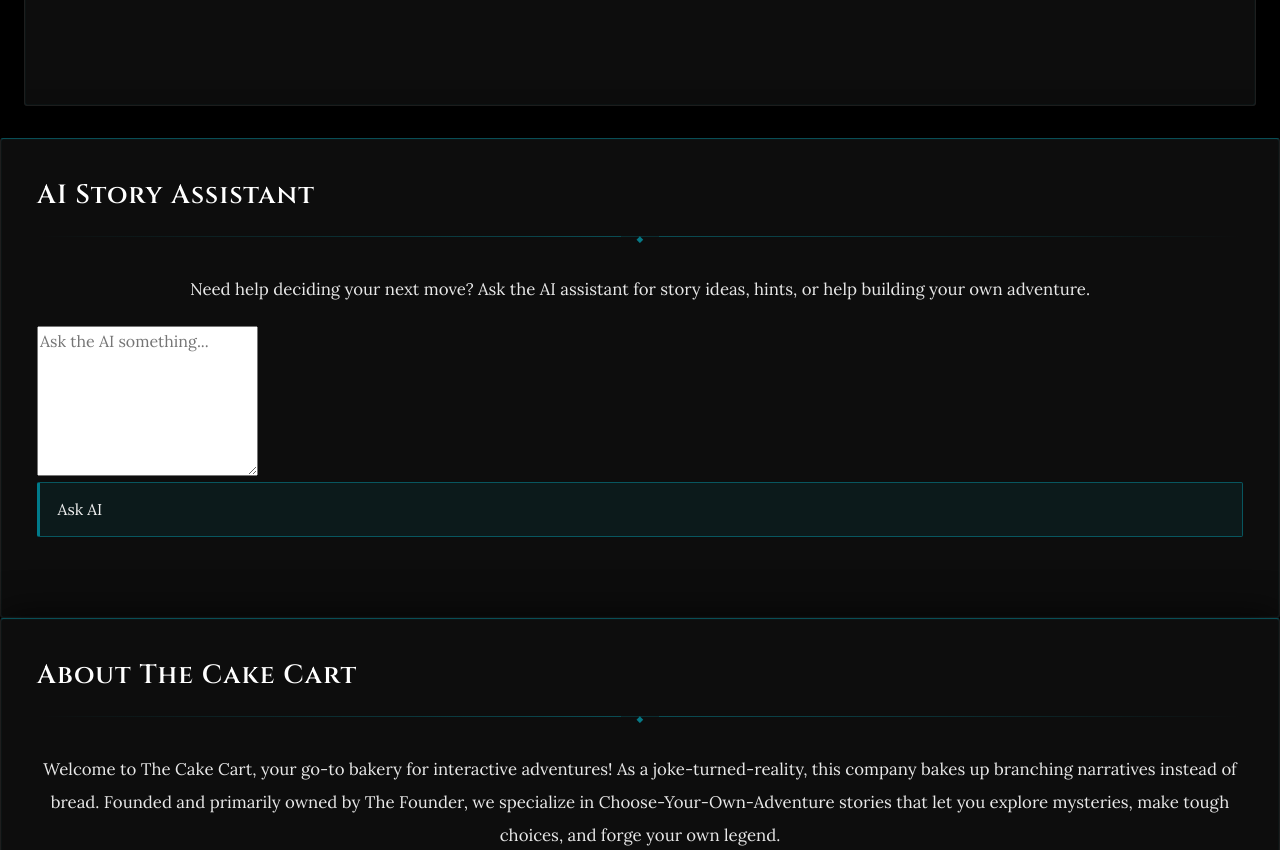
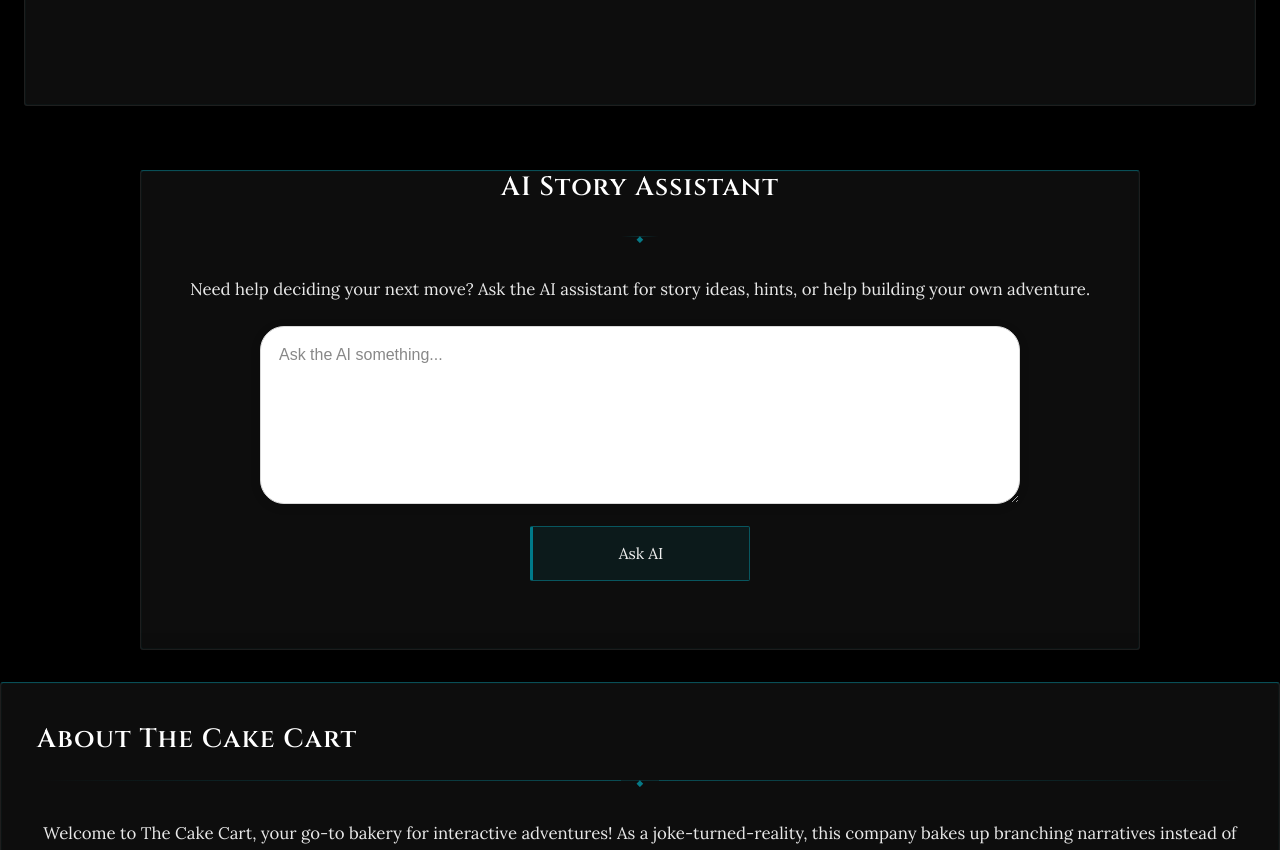
Before and after one commit to BPMSTC/HawkinsSpr26, an Angular app in the folder cyoa/: page / in a window 1280 px wide. Shown: the part 600-1450 px from the top of the page. Built offline with nearby package versions, Linux system fonts and the light colour scheme; a web font is replaced by a local one.

Commit message:
Fixed the AI UI

```diff
--- a/cyoa/src/app/app.component.scss
+++ b/cyoa/src/app/app.component.scss
@@ -499,63 +499,79 @@
   &:hover {
     color: #ffffff;
   }
+}
+
 /* AI Section */
 .ai-panel {
+  margin: 2rem auto;
+  width: 100%;
+  max-width: 1000px;
+  padding: 0 1rem;
+}
+
+.ai-panel .scene-content {
   display: flex;
-  justify-content: center;
+  flex-direction: column;
   align-items: center;
-  padding: 3rem 1rem;
+  text-align: center;
 }
 
 .ai-box {
   width: 100%;
-  max-width: 800px;
+  max-width: 760px;
   margin: 0 auto;
-  text-align: center;
 }
 
 .ai-textarea {
   width: 100%;
   min-height: 160px;
-  padding: 18px 20px;
+  padding: 16px 18px;
   border: 1px solid #d9d9d9;
-  border-radius: 18px;
+  border-radius: 24px;
   background: #ffffff;
-  color: #222;
-  font-size: 16px;
+  color: #222222;
+  font-family: Arial, Helvetica, sans-serif;
+  font-size: 1rem;
   line-height: 1.5;
   resize: vertical;
   outline: none;
-  box-shadow: 0 2px 10px rgba(0, 0, 0, 0.04);
-  transition: all 0.2s ease;
+  box-shadow: 0 2px 12px rgba(0, 0, 0, 0.08);
+  transition: border-color 0.2s ease, box-shadow 0.2s ease;
 }
 
 .ai-textarea:focus {
   border-color: #10a37f;
-  box-shadow: 0 0 0 3px rgba(16, 163, 127, 0.12);
+  box-shadow: 0 0 0 3px rgba(16, 163, 127, 0.18);
 }
 
 .ai-textarea::placeholder {
-  color: #888;
+  color: #888888;
 }
 
 .ai-box .choice-btn {
-  margin-top: 1rem;
-  min-width: 180px;
+  justify-content: center;
+  margin: 1rem auto 0;
+  max-width: 220px;
 }
 
 .ai-response {
-  margin-top: 2rem;
-  padding: 1.5rem;
-  background: rgba(255, 255, 255, 0.92);
-  border-radius: 18px;
-  border: 1px solid rgba(255, 255, 255, 0.4);
+  margin-top: 1.5rem;
+  width: 100%;
+  padding: 1.25rem 1.5rem;
+  background: #ffffff;
+  color: #222222;
+  border: 1px solid #d9d9d9;
+  border-radius: 20px;
   text-align: left;
-  box-shadow: 0 4px 14px rgba(0, 0, 0, 0.05);
+  box-shadow: 0 2px 12px rgba(0, 0, 0, 0.08);
 }
 
 .ai-response h3 {
-  margin-bottom: 1rem;
+  margin: 0 0 0.75rem;
+  color: #111111;
+  font-size: 1rem;
 }
 
+.ai-response .narrative-para {
+  color: #222222;
 }
```
